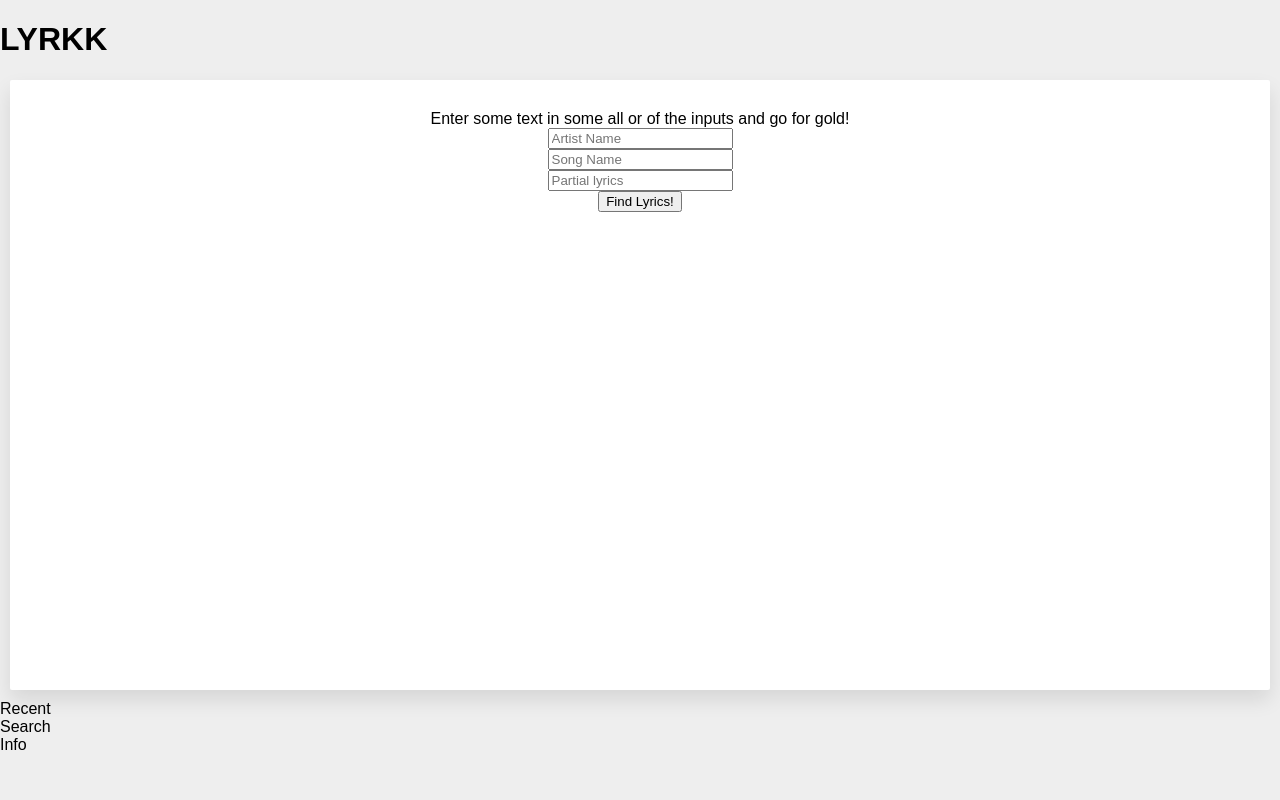
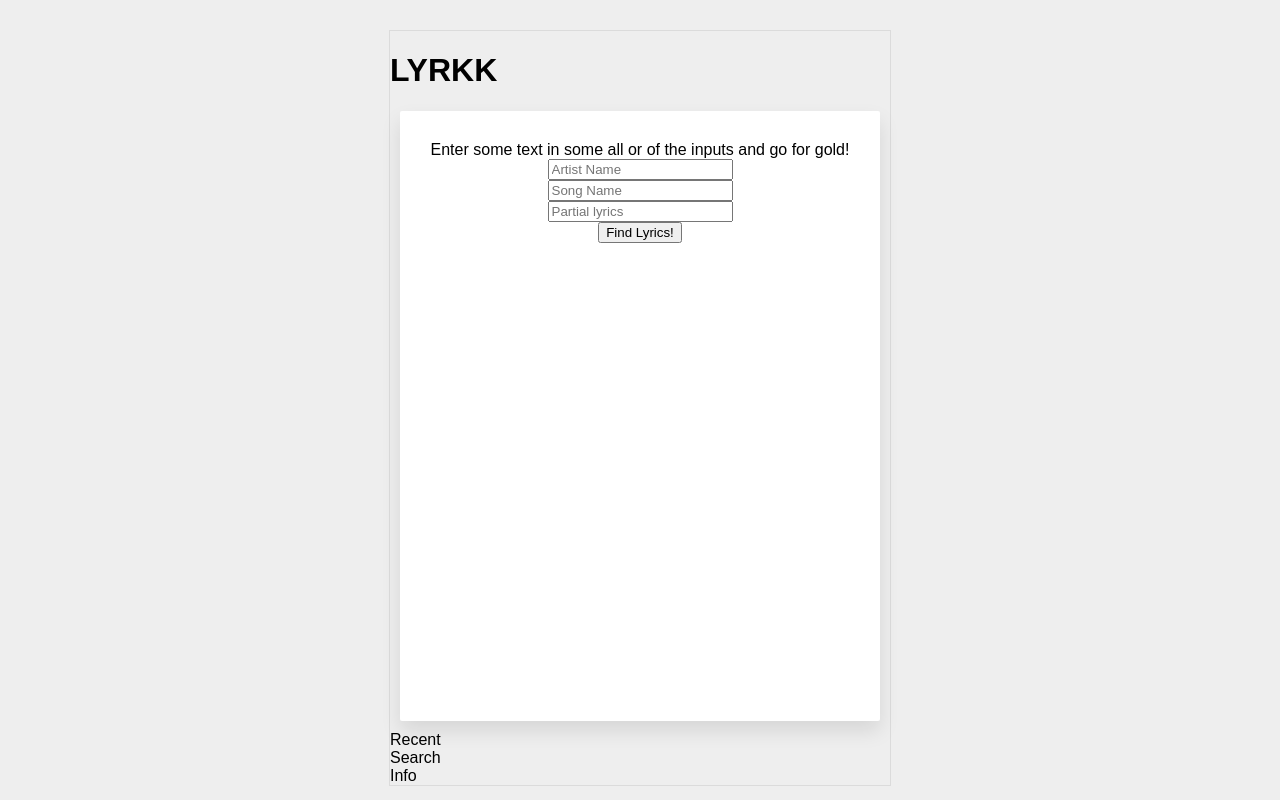
Before and after one commit to mttchpmn/lyrkk, a React (Create React App) app: page / in a window 1280 px wide. Built offline with nearby package versions, Linux system fonts and the light colour scheme.

Commit message:
Update App css

```diff
--- a/src/App.css
+++ b/src/App.css
@@ -1,3 +1,10 @@
 body {
   background-color: #eee;
 }
+
+.App {
+  max-width: 500px;
+  margin: 0 auto;
+  margin-top: 30px;
+  border: 1px solid #DBDBDB;
+}
```
